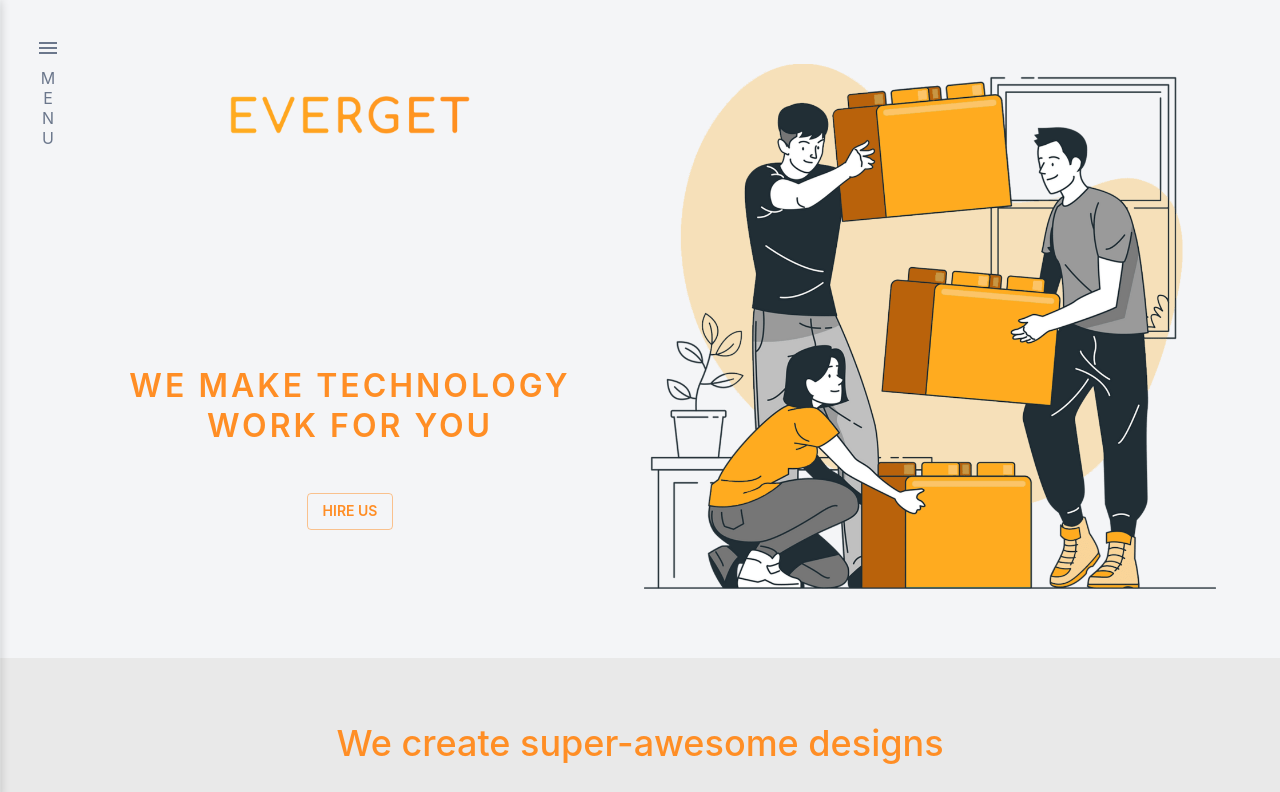
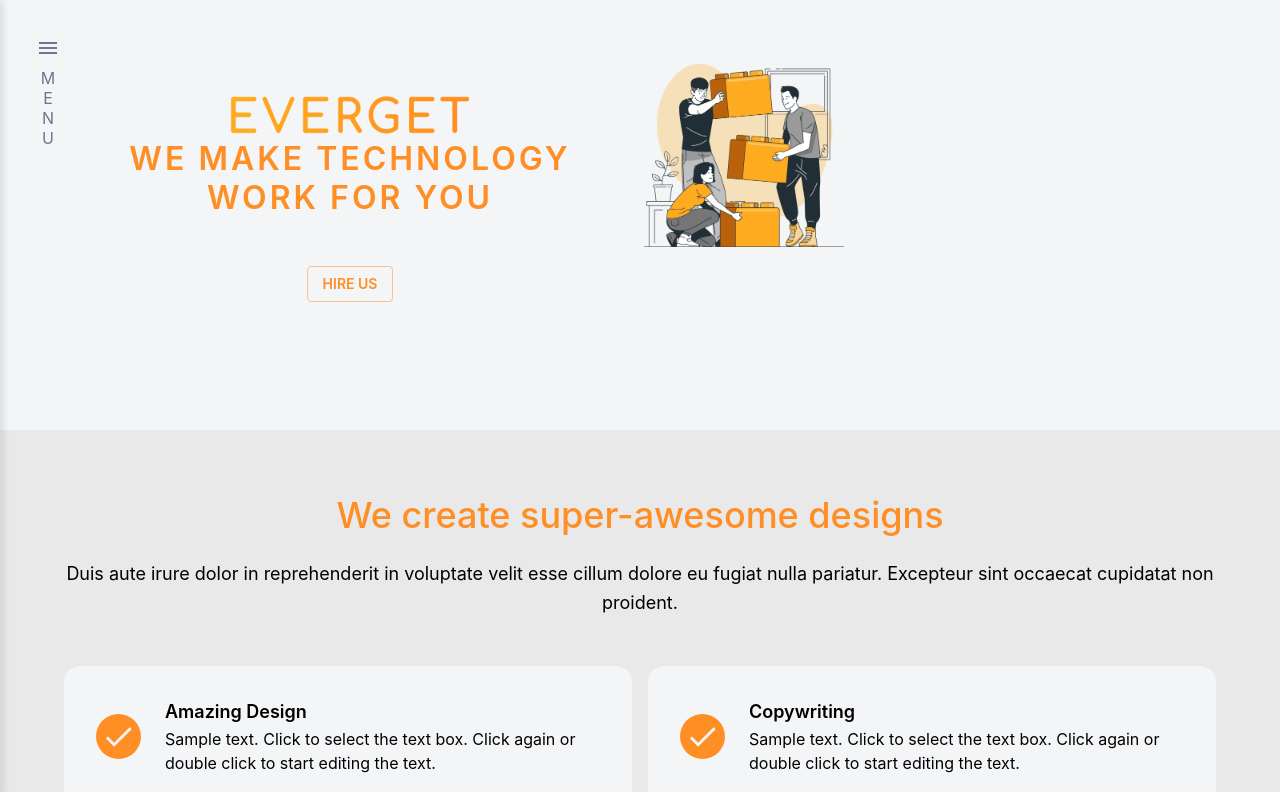
Before and after one commit to tedi4t/everget, a Next.js app: page / in a window 1280 px wide. Shown: the top 792 px of the page. Built offline with nearby package versions, Linux system fonts and the light colour scheme.

Commit message:
test commit with setting header image width

```diff
--- a/components/Header/Header.tsx
+++ b/components/Header/Header.tsx
@@ -24,7 +24,7 @@ export function Header() {
 					</Grid>
 					<Grid item md={6}>
 						<ImageWrapper>
-							<Image src={Team} alt='everget' priority />
+							<Image src={Team} alt='everget' width={200} priority />
 						</ImageWrapper>
 					</Grid>
 				</Grid>
```
